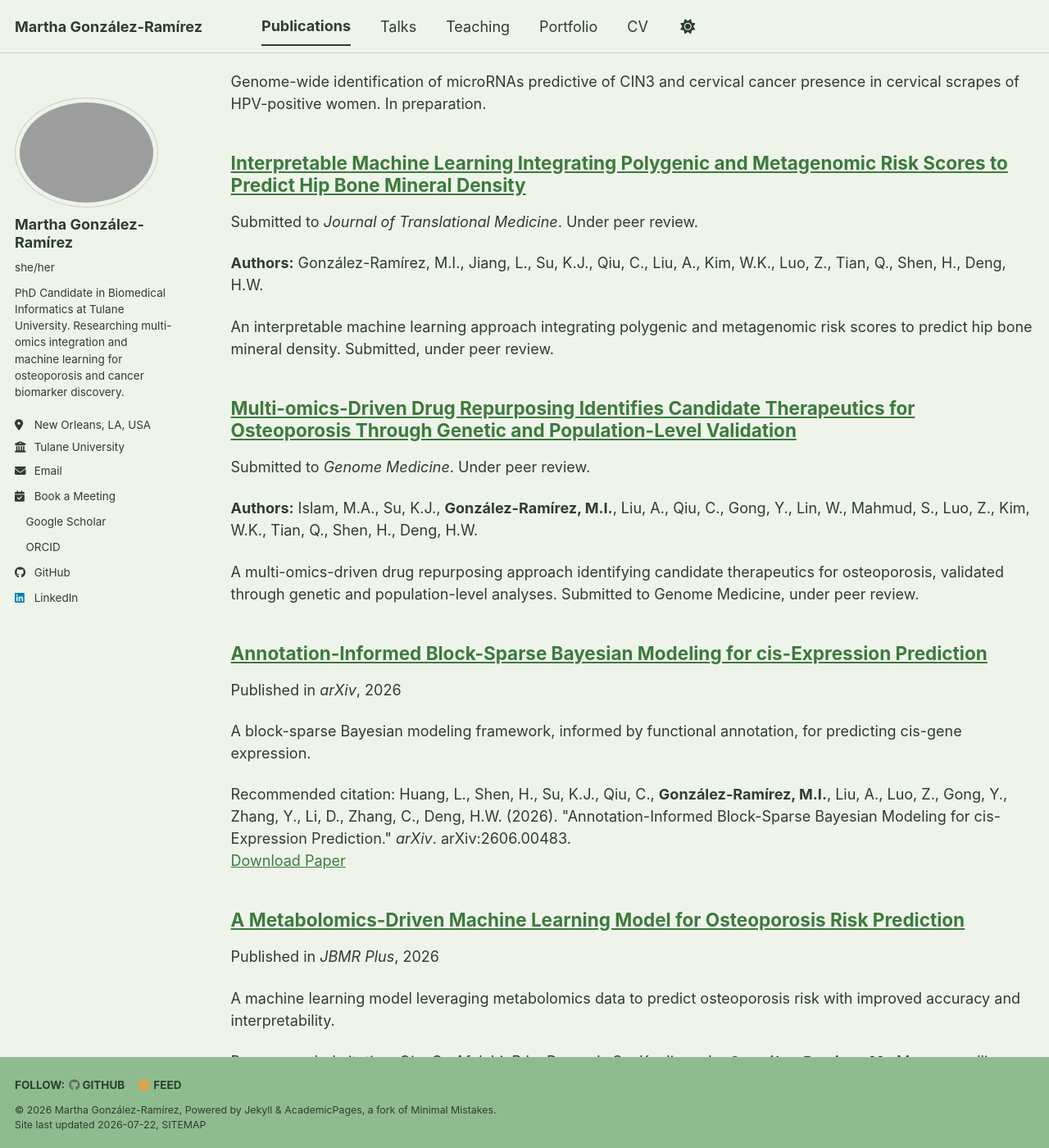
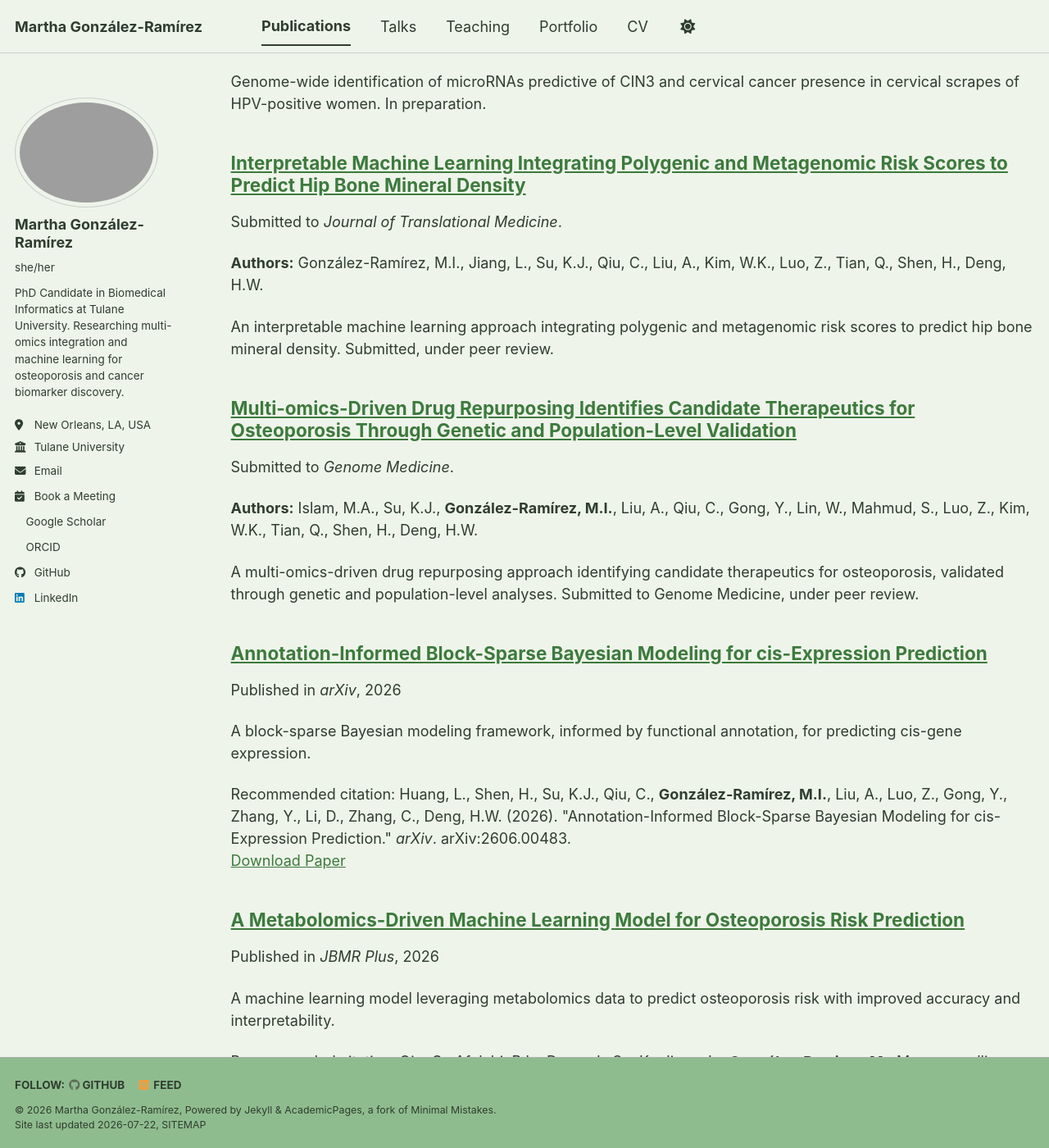
Before and after one commit to migonzalezr/migonzalezr.github.io, a Jekyll site: the page built from _pages/publications.html, in a window 1280 px wide and 1400 px high, scrolled down 393 px. Shown: the whole window at 82% size. Built offline with Jekyll 4.4.1, drawn with Linux system fonts in a browser that asks for light colours; a style sheet for code colours, icons or effects is not loaded; some of the changed text lies outside the part shown.

Commit message:
Update archive-single.html

```diff
--- a/_includes/archive-single.html
+++ b/_includes/archive-single.html
@@ -48,7 +48,9 @@
         {% elsif post.collection == 'publications' %}
           {% if post.status == "in preparation" %}
             <p>In preparation{% if post.venue and post.venue != "In preparation" %} for <i>{{ post.venue }}</i>{% endif %}</p>
-      {% elsif post.status == "submitted" or post.status == "under review" %}
+          {% elsif post.status == "submitted" %}
+            <p>Submitted to <i>{{ post.venue }}</i>.</p>
+          {% elsif post.status == "under review" %}
             <p>Submitted to <i>{{ post.venue }}</i>. Under peer review.</p>
           {% else %}
             <p>Published in <i>{{ post.venue }}</i>, {{ post.date | default: "1900-01-01" | date: "%Y" }} </p>
```
Lines whose indentation alone changed are shown as unchanged.
